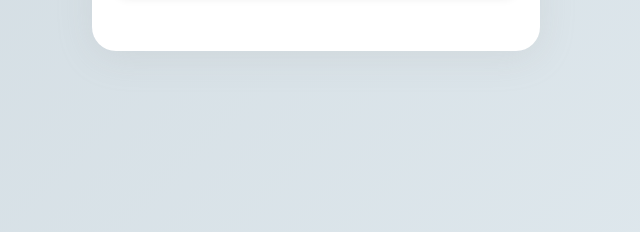
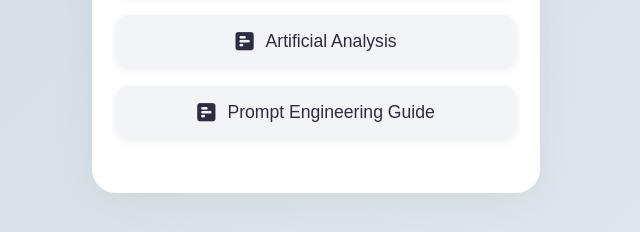
Before and after one commit to ryuw/link, a plain HTML site: page index.html in a window 1280 px wide. Shown: the part 424-656 px from the top of the page, without its empty margins (324-964 px from the left). Drawn offline with Linux system fonts and the light colour scheme.

Commit message:
Update index.html

```diff
--- a/index.html
+++ b/index.html
@@ -93,6 +93,16 @@
         "title": "グループディスカッション お題アプリ",
         "url": "https://ryuw.github.io/discussion/",
         "icon": "fa-solid fa-square-poll-horizontal"
+      },
+      {
+        "title": "Artificial Analysis",
+        "url": "https://artificialanalysis.ai/models",
+        "icon": "fa-solid fa-square-poll-horizontal"
+      },
+      {
+        "title": "Prompt Engineering Guide",
+        "url": "https://www.promptingguide.ai/jp",
+        "icon": "fa-solid fa-square-poll-horizontal"
       }
     ];
     const ul = document.getElementById('links');
```
